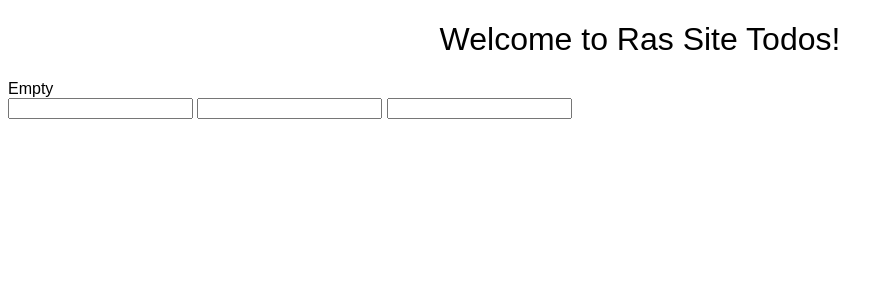
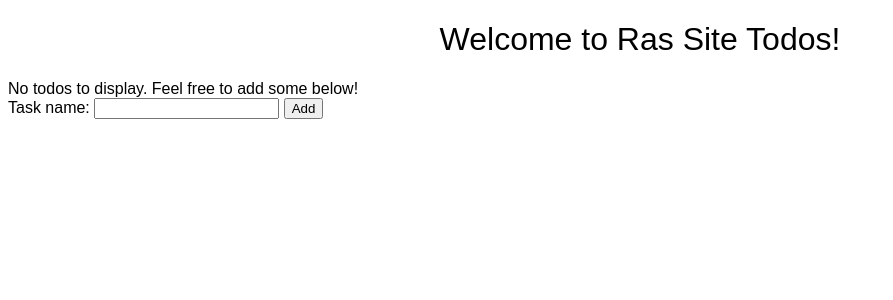
Before and after one commit to TheGreengo/RasSite, a Flask app: page / in a window 1280 px wide. Shown: the top 300 px of the page, without its empty margins (0-893 px from the left). Run offline with Flask 3, Linux system fonts and the light colour scheme.

Commit message:
can add tasks now

```diff
--- a/app.py
+++ b/app.py
@@ -1,4 +1,5 @@
 from flask import Flask, redirect, url_for, request, render_template
+import numpy as np
 
 app = Flask(__name__)
 
@@ -10,6 +11,10 @@ def index():
 
 @app.route('/add', methods=['POST'])
 def add():
+    desc = request.form.get("desc")
+    id = np.random.randint(2000000000)
+    todos.append({ "desc": desc, "id": id})
+    print(todos)
     return render_template('main.html', todos=todos)
 
 @app.route('/remove', methods=['DELETE'])
--- a/static/styles/main.css
+++ b/static/styles/main.css
@@ -6,3 +6,9 @@
     text-align: center;
     font-weight: normal;
 }
+
+.hold {
+    display: flex;
+    flex-direction: column;
+    justify-content: center;
+}
--- a/templates/main.html
+++ b/templates/main.html
@@ -8,24 +8,22 @@
     </head>
     <body>
         <h1 class="top">Welcome to Ras Site Todos!</h1>
-        <div>
+        <div class="hold">
             {% if todos == [] %}
             <div>
-                Empty
+                No todos to display.
+                Feel free to add some below!
             </div>
             {% else %}
-            <div>
-                Not
-            </div>
+            {% for task in todos %}
+            {{task["desc"]}}
+            {% endfor %}
             {% endif %}
             <div>
-                <form>
-                    <label></label>
-                    <input/>
-                    <label></label>
-                    <input/>
-                    <label></label>
-                    <input/>
+                <form action="http://127.0.0.1:8000/add" method = "post">
+                    <label>Task name: </label>
+                    <input id="desc" name="desc"/>
+                    <input type="submit" id="Add" value="Add"/>
                 </form>
             </div>
         </div>
```
